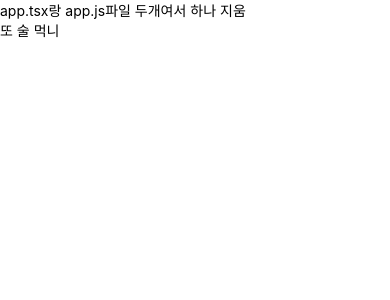
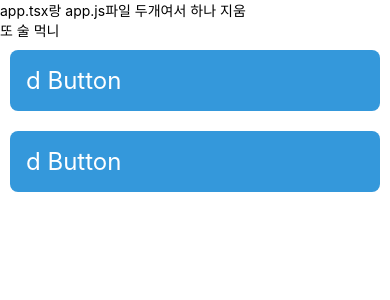
Before and after one commit to dudcks5477/Capstone_partypeople, a React Native app in the folder Frontend/: screen / in a window 390 px wide. Shown: the top 300 px of the page. Built offline with nearby package versions, Linux system fonts and the light colour scheme.

Commit message:
걍 버튼 만들어봄

```diff
--- a/Frontend/App.js
+++ b/Frontend/App.js
@@ -1,12 +1,29 @@
 import React from 'react';
-import {Text, View} from 'react-native';
+import {TouchableOpacity,Text, View} from 'react-native';
 const App = () => {
   return (
     <View>
       <Text>app.tsx랑 app.js파일 두개여서 하나 지움</Text>
-      <Text></Text>
       <Text>또 술 먹니</Text>
+      <MyButton/>
+      <MyButton/>
     </View>
+
+  );
+};
+const MyButton = () => {
+  return (
+      <TouchableOpacity
+          style={{
+          backgroundColor: '#3498db',
+          padding: 16,
+          margin: 10,
+          borderRadius: 8,
+          }}
+          onPress={() => alert('Click!!!')}
+      >
+          <Text style={{ color: 'white', fontSize: 24}}>d Button</Text>
+      </TouchableOpacity>
   );
 };
 export default App;
```
